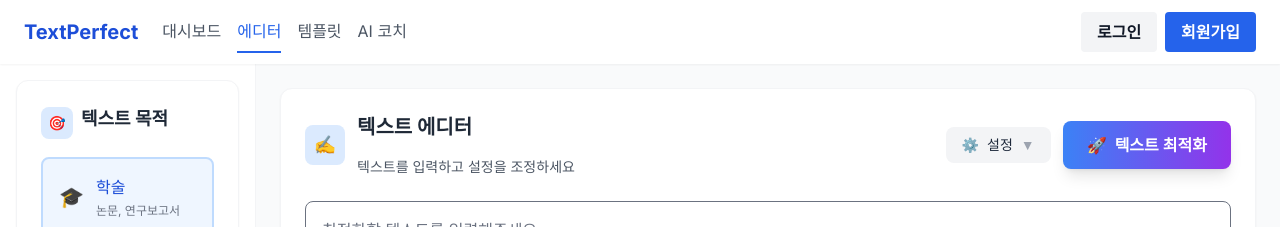
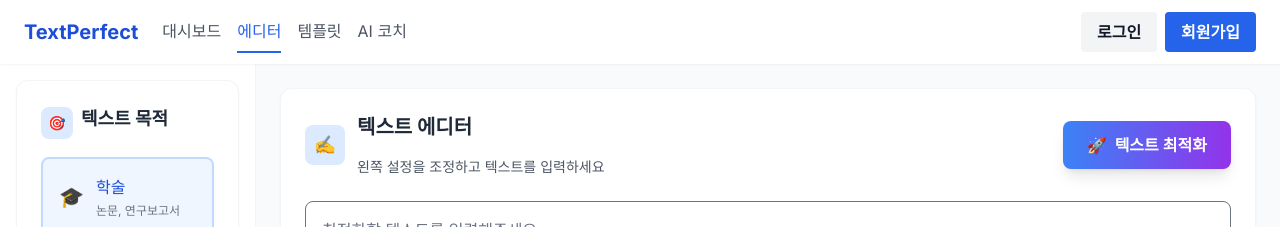
Before and after one commit to JHyeok5/TextPerfect, a React app: page /editor in a window 1280 px wide. Shown: the top 227 px of the page. Built offline with nearby package versions, Linux system fonts and the light colour scheme.

Commit message:
Update EditorPage.jsx

```diff
--- a/src/pages/EditorPage.jsx
+++ b/src/pages/EditorPage.jsx
@@ -22,7 +22,7 @@
   const [isLoading, setIsLoading] = useState(false);
   const [error, setError] = useState(null);
   const [analysisResult, setAnalysisResult] = useState(null);
-  const [showSettings, setShowSettings] = useState(false);
+  const [showMobileSettings, setShowMobileSettings] = useState(false);
 
   // 안전한 함수 래퍼
   const handlePurposeChange = (newPurpose) => {
@@ -80,18 +80,19 @@
           </div>
           <div>
             <h1 className="text-xl font-bold text-gray-800">텍스트 에디터</h1>
-            <p className="text-sm text-gray-600">텍스트를 입력하고 설정을 조정하세요</p>
+            <p className="text-sm text-gray-600 hidden md:block">왼쪽 설정을 조정하고 텍스트를 입력하세요</p>
+            <p className="text-sm text-gray-600 md:hidden">텍스트를 입력하고 아래 설정을 조정하세요</p>
           </div>
         </div>
         <div className="flex items-center gap-3">
-          {/* 설정 토글 버튼 - 모든 화면 크기에서 사용 */}
+          {/* 모바일용 설정 토글 버튼 - md 미만에서만 표시 */}
           <button
-            onClick={() => setShowSettings(!showSettings)}
-            className="px-4 py-2 bg-gray-100 hover:bg-gray-200 rounded-lg text-sm font-medium transition-colors flex items-center gap-2"
+            onClick={() => setShowMobileSettings(!showMobileSettings)}
+            className="md:hidden px-4 py-2 bg-gray-100 hover:bg-gray-200 rounded-lg text-sm font-medium transition-colors flex items-center gap-2"
           >
             <span>⚙️</span>
             <span>설정</span>
-            <span className="text-gray-400">{showSettings ? '▲' : '▼'}</span>
+            <span className="text-gray-400">{showMobileSettings ? '▲' : '▼'}</span>
           </button>
           <Button
             onClick={handleOptimize}
@@ -115,9 +116,9 @@
       </div>
 
       <div className="space-y-6">
-        {/* 접이식 설정 패널 - 모든 화면 크기에서 동일하게 작동 */}
-        {showSettings && (
-          <div className="border-b pb-6 mb-6">
+        {/* 모바일용 접이식 설정 패널 - md 미만에서만 표시 */}
+        {showMobileSettings && (
+          <div className="md:hidden border-b pb-6 mb-6">
             <div className="bg-gray-50 rounded-lg p-4">
               <EditorSidebar
                 purpose={purpose || 'general'}
```
